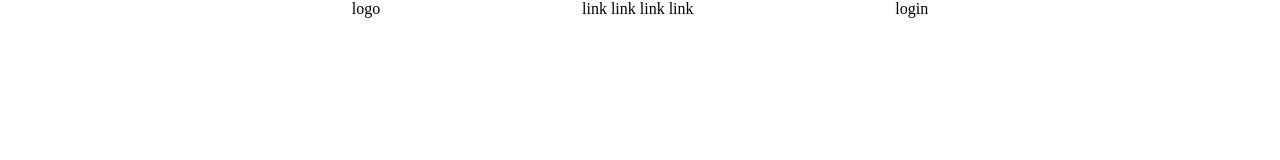
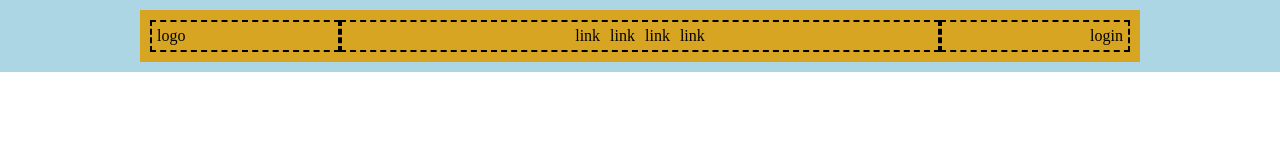
Before and after one commit to GemelliAngelo/htmlcss-struttura-discord, a plain HTML site: page index.html in a window 1280 px wide. Drawn offline with Linux system fonts and the light colour scheme.

Commit message:
upper-header

```diff
--- a/css/style.css
+++ b/css/style.css
@@ -8,6 +8,13 @@
 
 body {
   background-color: white;
+}
+
+nav {
+  padding: 10px 0;
+  text-align: center;
+  flex-shrink: 1;
+  max-width: 100%;
 }
 
 /* # UTILS */
@@ -22,8 +29,37 @@ body {
 /* HEADER */
 
 .upper-header {
+  background-color: #acd6e4;
+  padding: 10px 0;
+}
+
+.info {
   display: flex;
-  justify-content: space-evenly;
+  justify-content: space-between;
+  align-items: center;
+  background-color: #d7a522;
+}
+
+.logo {
+  padding: 5px;
+  border: 2px dashed black;
+  width: 200px;
+  max-width: 100%;
+}
+
+.link-list {
+  padding: 2px;
+  border: 2px dashed black;
+  width: 600px;
+  max-width: 100%;
+}
+
+.login {
+  padding: 5px;
+  border: 2px dashed black;
+  width: 200px;
+  max-width: 100%;
+  text-align: end;
 }
 
 .link-list {
@@ -31,6 +67,7 @@ body {
   list-style-type: none;
 }
 
-.link-list-item {
+.link-item {
   display: inline-block;
+  margin: 3px;
 }
--- a/index.html
+++ b/index.html
@@ -10,19 +10,21 @@
   </head>
   <body>
     <header>
-      <div class="upper-header container">
-        <div class="logo">logo</div>
+      <div class="upper-header">
+        <div class="info container">
+          <div class="logo">logo</div>
 
-        <nav class="link-list-section">
-          <ul class="link-list">
-            <li class="link-list-item">link</li>
-            <li class="link-list-item">link</li>
-            <li class="link-list-item">link</li>
-            <li class="link-list-item">link</li>
-          </ul>
-        </nav>
+          <nav>
+            <ul class="link-list">
+              <li class="link-item">link</li>
+              <li class="link-item">link</li>
+              <li class="link-item">link</li>
+              <li class="link-item">link</li>
+            </ul>
+          </nav>
 
-        <div class="login">login</div>
+          <div class="login">login</div>
+        </div>
       </div>
     </header>
 
```
